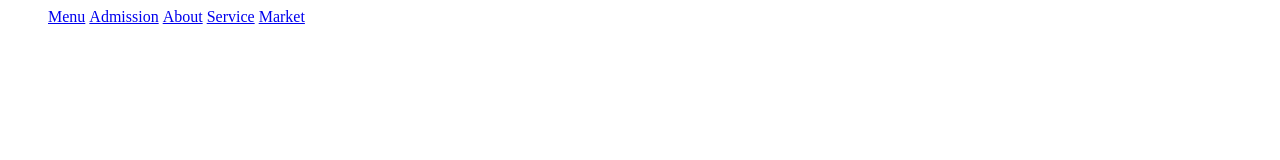
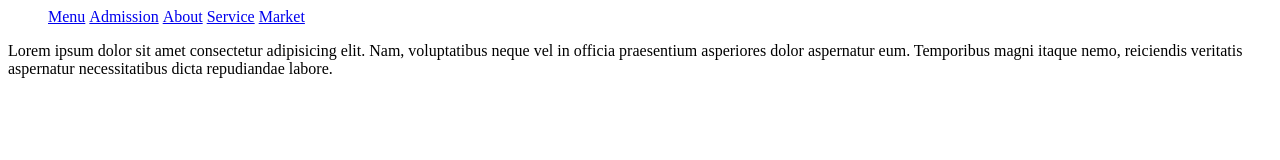
Before and after one commit to Zhumakadyrova/nagima, a plain HTML site: page index.html in a window 1280 px wide. Drawn offline with Linux system fonts and the light colour scheme.

Commit message:
Put some paragraph

```diff
--- a/index.html
+++ b/index.html
@@ -22,5 +22,6 @@
         </ul>
       </nav>
     </header>
+    <main>Lorem ipsum dolor sit amet consectetur adipisicing elit. Nam, voluptatibus neque vel in officia praesentium asperiores dolor aspernatur eum. Temporibus magni itaque nemo, reiciendis veritatis aspernatur necessitatibus dicta repudiandae labore.</main>
   </body>
 </html>
```
